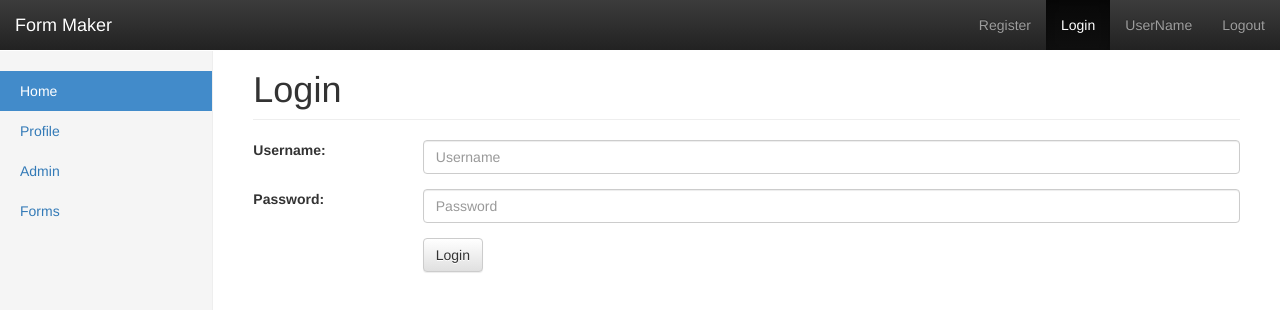
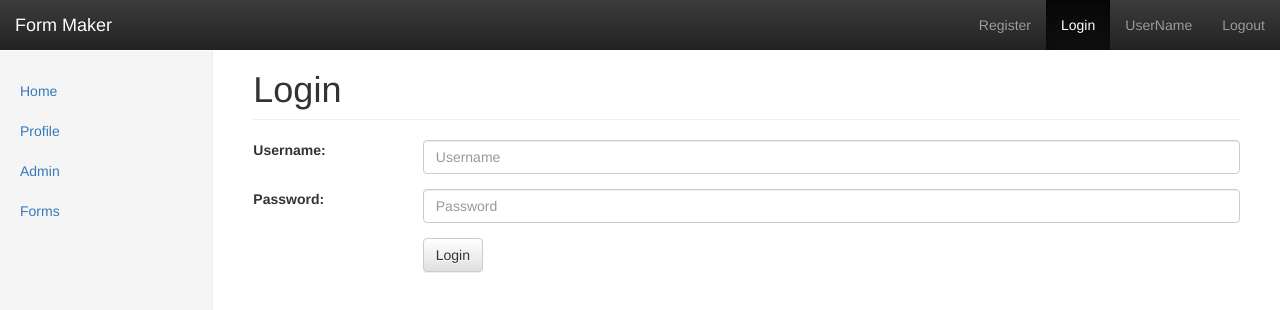
Before and after one commit to niravaga/cs5610fall2015, a website: page public/assignment/login.html in a window 1280 px wide. Drawn offline with nearby package versions, Linux system fonts and the light colour scheme.

```diff
--- a/public/assignment/login.html
+++ b/public/assignment/login.html
@@ -39,7 +39,7 @@
 		<div class="row">
 			<div class="col-sm-3 col-md-2 sidebar">
 				<ul class="nav nav-sidebar">
-					<li class="active"><a href="home.html">Home <span class="sr-only">(current)</span></a></li>
+					<li><a href="home.html">Home <span class="sr-only">(current)</span></a></li>
 					<li><a href="./profile.html">Profile</a></li>
 					<li><a href="./admin.html">Admin</a></li>
 					<li><a href="./forms.html">Forms</a></li>
```
Also changed, not shown: public/assignment/admin.html (+2 -2 lines), public/assignment/forms.html (+1 -1 lines), public/assignment/register.html (+1 -1 lines), public/assignment/form-fields.html (indentation only).
